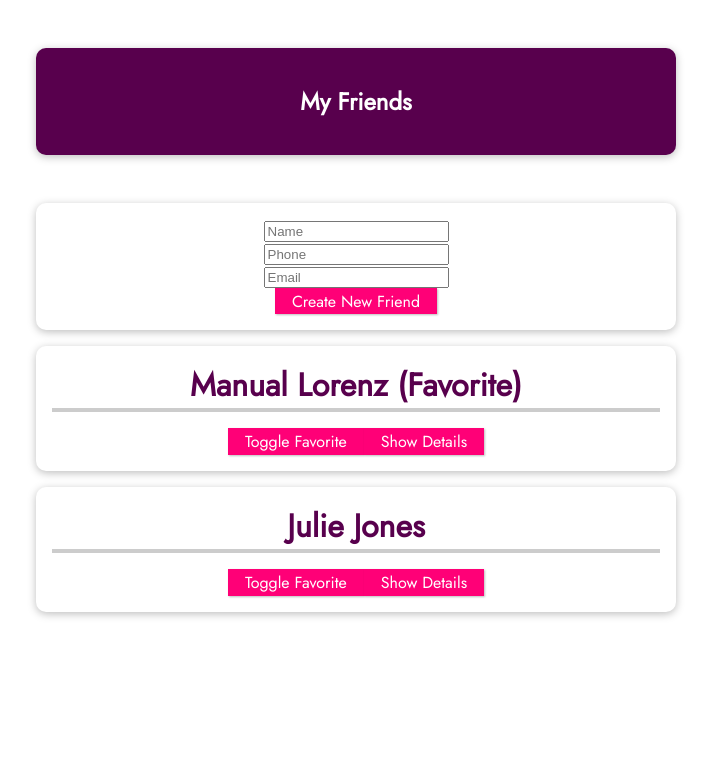
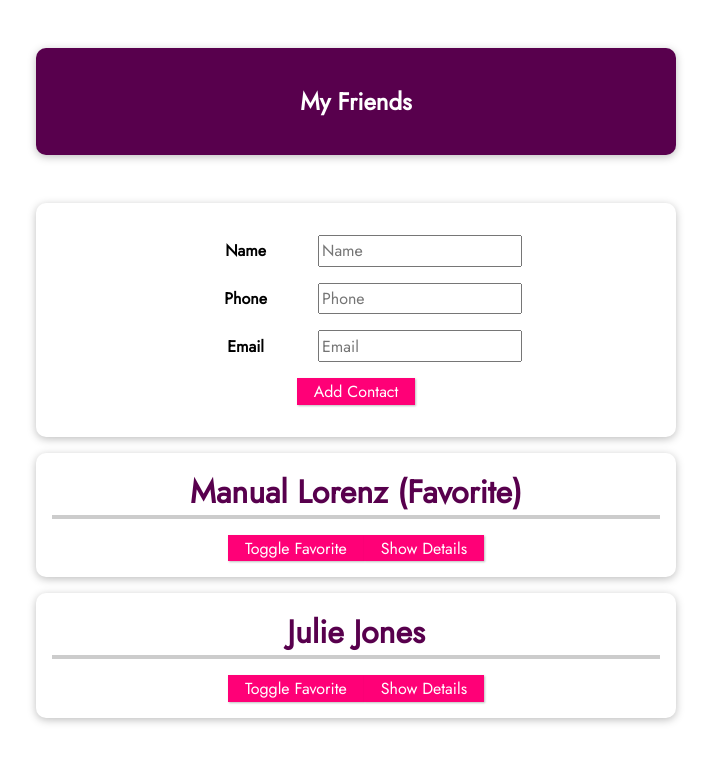
Before and after one commit to jrnewton/udemy-vue-complete-guide, a Vue app: page / in a window 1280 px wide. Shown: the top 762 px of the page, without its empty margins (284-995 px from the left). Built offline with nearby package versions, Linux system fonts and the light colour scheme.

Commit message:
Update to match what Max coded in lecture 97.
Rename NewFriend.vue to NewContact.vue

```diff
--- a/src/App.vue
+++ b/src/App.vue
@@ -1,7 +1,7 @@
 <template>
   <section>
     <header><h1>My Friends</h1></header>
-    <new-friend @new-friend="newFriend"></new-friend>
+    <new-contact @add-contact="addContact"></new-contact>
     <ul>
       <friend-contact
         v-for="friend of friends"
@@ -41,7 +41,7 @@ export default {
       const f = this.friends.find(f => f.id === friendId);
       f.isFavorite = !f.isFavorite;
     },
-    newFriend(name, phone, email) {
+    addContact(name, phone, email) {
       this.friends.push({
         id: '' + Math.random(),
         name: name,
@@ -79,6 +79,32 @@ header {
   text-align: center;
   width: 90%;
   max-width: 40rem;
+}
+
+#app form {
+  box-shadow: 0 2px 8px rgba(0, 0, 0, 0.26);
+  margin: 1rem auto;
+  border-radius: 10px;
+  padding: 1rem;
+  text-align: center;
+  width: 90%;
+  max-width: 40rem;
+}
+
+#app input {
+  font: inherit;
+  padding: 0.15rem;
+}
+
+#app label {
+  font-weight: bold;
+  margin-right: 1rem;
+  width: 7rem;
+  display: inline-block;
+}
+
+#app form div {
+  margin: 1rem 0;
 }
 
 #app ul {
--- /dev/null
+++ b/src/components/NewContact.vue
@@ -0,0 +1,42 @@
+<template>
+  <form @submit.prevent="addContact">
+    <div>
+      <label>Name</label>
+      <input v-model="name" type="text" placeholder="Name" />
+    </div>
+    <div>
+      <label>Phone</label>
+      <input v-model="phone" type="tel" placeholder="Phone" />
+    </div>
+    <div>
+      <label>Email</label>
+      <input v-model="email" type="email" placeholder="Email" />
+    </div>
+    <div>
+      <button>Add Contact</button>
+    </div>
+  </form>
+</template>
+
+<script>
+export default {
+  data() {
+    return {
+      name: '',
+      phone: '',
+      email: ''
+    };
+  },
+  emits: {
+    'add-contact': function(name, phone, email) {
+      return name && phone && email;
+    }
+  },
+  methods: {
+    addContact() {
+      //console.log('addContact called', this.name, this.phone, this.email);
+      this.$emit('add-contact', this.name, this.phone, this.email);
+    }
+  }
+};
+</script>
--- a/src/components/NewFriend.vue
+++ /dev/null
@@ -1,35 +0,0 @@
-<template>
-  <ul>
-    <li>
-      <input v-model="name" placeholder="Name" /> <br />
-      <input v-model="phone" placeholder="Phone" /> <br />
-      <input v-model="email" placeholder="Email" /> <br />
-      <button @click="newFriend">Create New Friend</button>
-    </li>
-  </ul>
-</template>
-
-<script>
-export default {
-  data() {
-    return {
-      id: '',
-      name: '',
-      phone: '',
-      email: '',
-      isFavorite: false
-    };
-  },
-  emits: {
-    'new-friend': function(name, phone, email) {
-      return name && phone && email;
-    }
-  },
-  methods: {
-    newFriend() {
-      console.log('newFriend', this.name, this.phone, this.email);
-      this.$emit('new-friend', this.name, this.phone, this.email);
-    }
-  }
-};
-</script>
--- a/src/main.js
+++ b/src/main.js
@@ -2,9 +2,9 @@ import { createApp } from 'vue';
 
 import App from './App.vue';
 import FriendContact from './components/FriendContact.vue';
-import NewFriend from './components/NewFriend.vue';
+import NewContact from './components/NewContact.vue';
 
 const app = createApp(App);
 app.component('friend-contact', FriendContact);
-app.component('new-friend', NewFriend);
+app.component('new-contact', NewContact);
 app.mount('#app');
```
